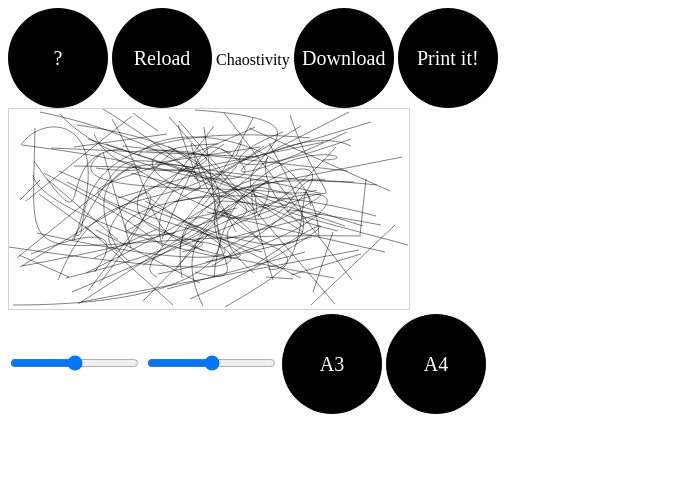
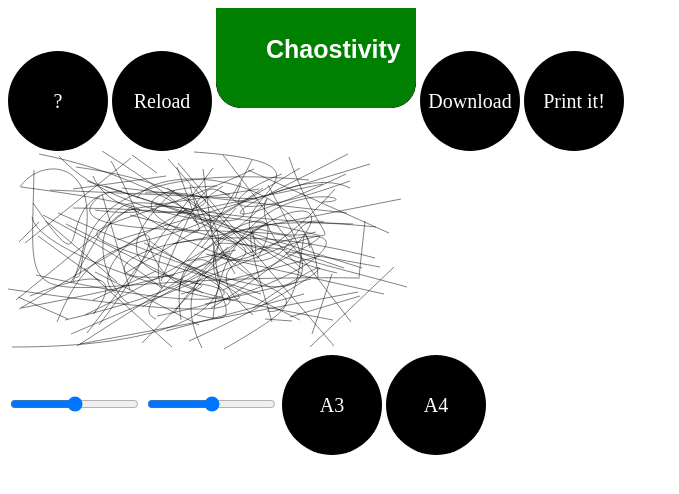
Before and after one commit to caioluders/Chaostivity, a plain HTML site: page index.html in a window 1280 px wide. Shown: the whole page, without its empty margins (0-679 px from the left). Drawn offline with nearby package versions, Linux system fonts and the light colour scheme.

Commit message:
Canvas 'n shit

```diff
--- a/index.html
+++ b/index.html
@@ -7,13 +7,13 @@
 	<a onclick="wtf()" id="wtf">?</a>
 	<a id="reload" onclick="draw(document.getElementById('density').value,document.getElementById('opacity').value)">Reload</a>
 	<div id="title_div">
-		Chaostivity
+		<canvas id="title_background" width="200" height="100">	Your browser does not support the HTML5 canvas tag , sorry :'( </canvas>
 	</div>
 	<a id="download">Download</a>
 	<a onclick="window.print()" id="print_it">Print it!</a>
 </div>
 <div id="mid_div">
-	<canvas id="pareidolia" width="400" height="200" style="border:1px solid #d3d3d3;">	Your browser does not support the HTML5 canvas tag , sorry :'( </canvas>
+	<canvas id="pareidolia" width="400" height="200" >	Your browser does not support the HTML5 canvas tag , sorry :'( </canvas>
 </div>
 <div id="foot_div">
 	<input id="density" type="range" min="0" max="100" onchange="draw(this.value,document.getElementById('opacity').value)" />
@@ -67,6 +67,45 @@ function wtf() {
 function select_print(t) {
 	console.log(t) ;
 }
+
+CanvasRenderingContext2D.prototype.roundRect = function (x, y, width, height, radius, fill, stroke) {
+    var cornerRadius = { upperLeft: 0, upperRight: 0, lowerLeft: 0, lowerRight: 0 };
+    if (typeof stroke == "undefined") {
+        stroke = true;
+    }
+    if (typeof radius === "object") {
+        for (var side in radius) {
+            cornerRadius[side] = radius[side];
+        }
+    }
+
+    this.beginPath();
+    this.moveTo(x + cornerRadius.upperLeft, y);
+    this.lineTo(x + width - cornerRadius.upperRight, y);
+    this.quadraticCurveTo(x + width, y, x + width, y + cornerRadius.upperRight);
+    this.lineTo(x + width, y + height - cornerRadius.lowerRight);
+    this.quadraticCurveTo(x + width, y + height, x + width - cornerRadius.lowerRight, y + height);
+    this.lineTo(x + cornerRadius.lowerLeft, y + height);
+    this.quadraticCurveTo(x, y + height, x, y + height - cornerRadius.lowerLeft);
+    this.lineTo(x, y + cornerRadius.upperLeft);
+    this.quadraticCurveTo(x, y, x + cornerRadius.upperLeft, y);
+    this.closePath();
+    if (stroke) {
+        this.stroke();
+    }
+    if (fill) {
+        this.fill();
+    }
+}
+
+var canvas = document.getElementById("title_background");
+var c = canvas.getContext("2d");
+c.fillStyle = "green";
+c.roundRect(0, 0, 200, 100, {lowerLeft:30,lowerRight:30}, true, true);
+c.fillStyle = "white";
+c.font = "bold 25px Arial";
+c.fillText("Chaostivity", 50, 50);
+
 draw(50) ;
 
 </script>
--- a/style.css
+++ b/style.css
@@ -1,5 +1,9 @@
 #title_div{
         display:inline-block;
+}
+
+#title_background {
+        position: relative;
 }
 
 #wtf{
```
